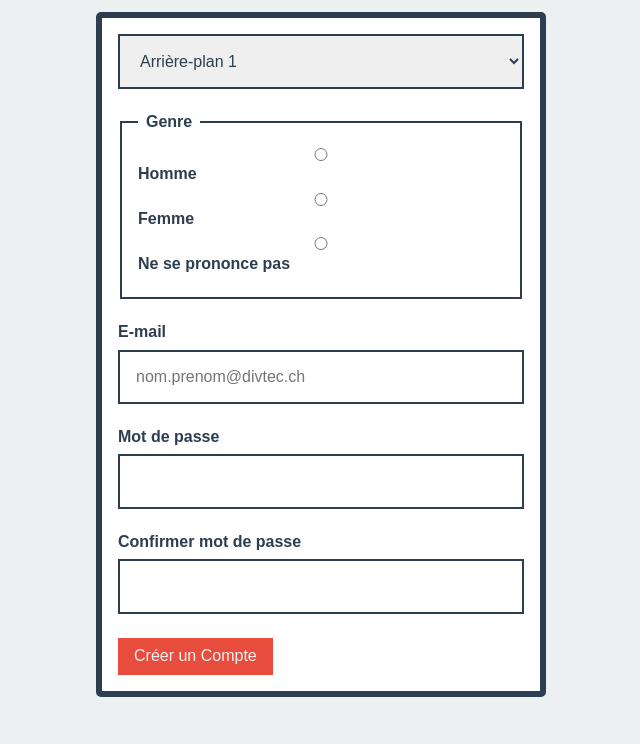
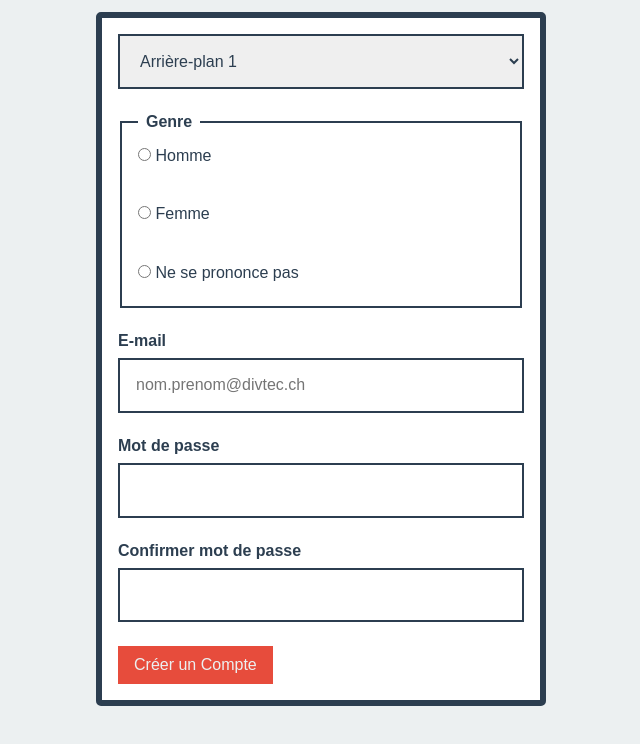
Before and after one commit to divtec-cejef/133a-mini-formulaire-Reubi0910, a plain HTML site: page index.html in a window 1280 px wide. Shown: the part 108-852 px from the top of the page, without its empty margins (319-959 px from the left). Drawn offline with Linux system fonts and the light colour scheme; a script that the page names is missing.

Commit message:
ajout style ergonomique pour radio button

```diff
--- a/css/main.css
+++ b/css/main.css
@@ -80,6 +80,14 @@ label {
     cursor: pointer;
 }
 
+label > input + span {
+    font-weight: normal;
+}
+
+label > input:checked + span {
+    font-weight: bold;
+}
+
 input,
 select {
     border: 2px solid #2c3e50;
@@ -91,9 +99,17 @@ select {
     color: inherit;
 }
 
+label input {
+    width: auto;
+}
+
 fieldset {
     border: 2px solid #2c3e50;
-    padding: 1rem;
+    padding: 0 1rem;
+}
+
+fieldset label {
+    padding: 1rem 0;
 }
 
 legend {
```
